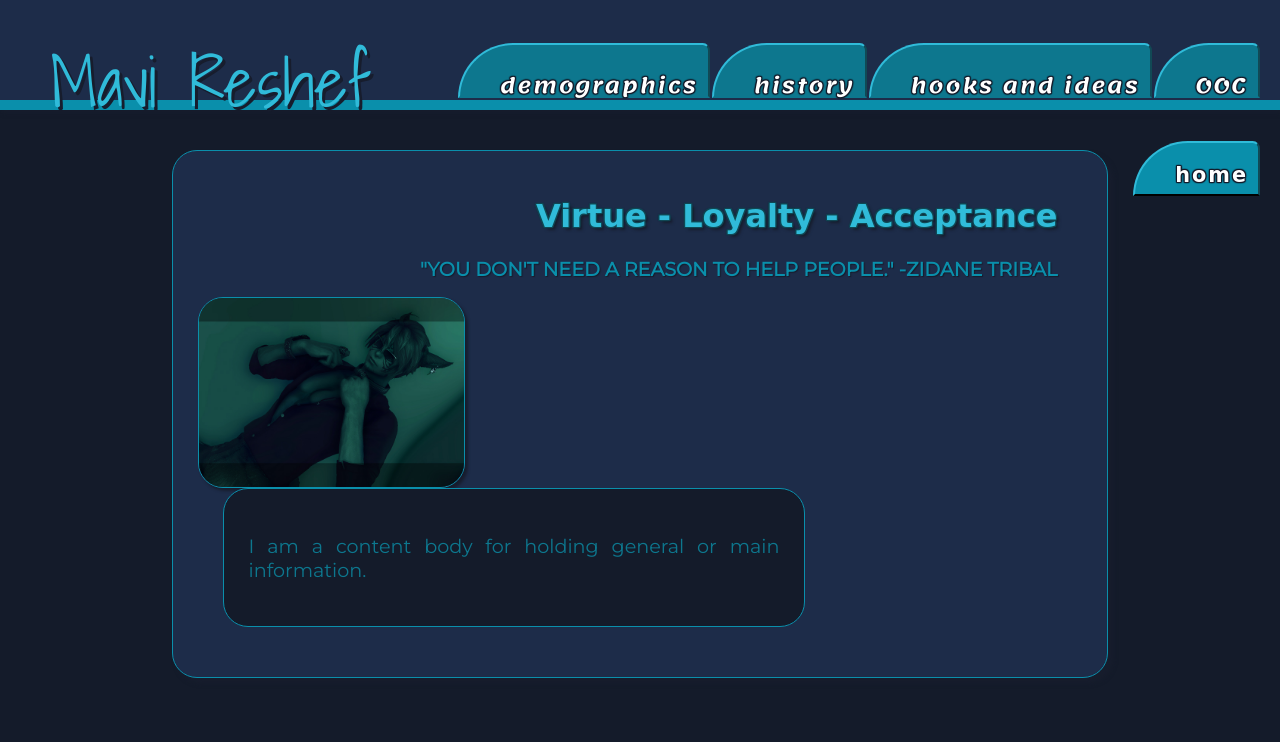
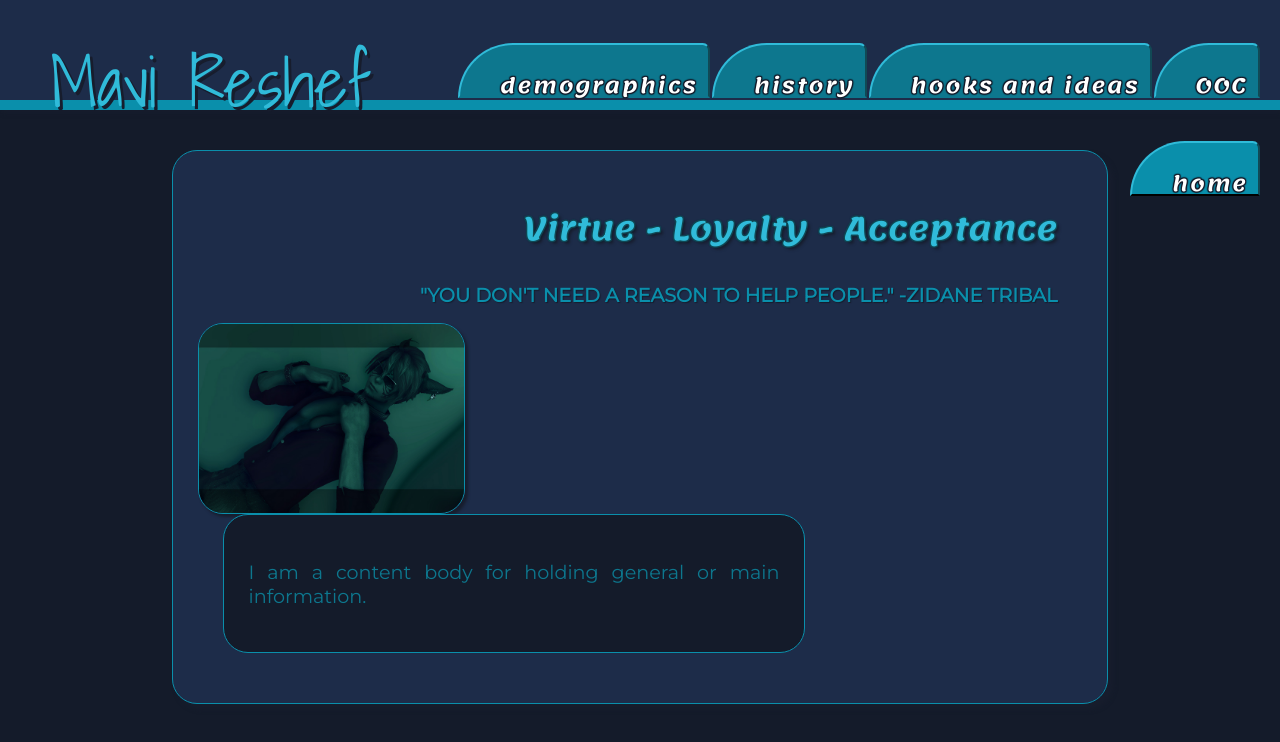
Before and after one commit to Tann-R/mavi, a plain HTML site: page index.html in a window 1280 px wide. Drawn offline with Linux system fonts and the light colour scheme.

Commit message:
I'm an idiot.

```diff
--- a/CSS/style.css
+++ b/CSS/style.css
@@ -33,7 +33,7 @@
       var(--dkgry) -1px 0px 1px,
       var(--dkgry) -1px -1px 1px;
     font-size: 1.3em;
-    font-family: 'Nova Cut', cursive;
+    font-family: 'Lemonada', cursive;
     border-top: solid 2px var(--acc3);
     border-left: solid 2px var(--acc3);
     border-right: solid 2px var(--acc4);
@@ -115,7 +115,7 @@
   }
   .info-box h1 {
     color: var(--acc3);
-    font-family: 'Nova Cut', cursive;
+    font-family: 'Lemonada', cursive;
     text-shadow:var(--acc4) 1px 1px 1px,
       var(--acc4) 1px 0px 1px,
       var(--acc4) 1px -1px 1px,
```
